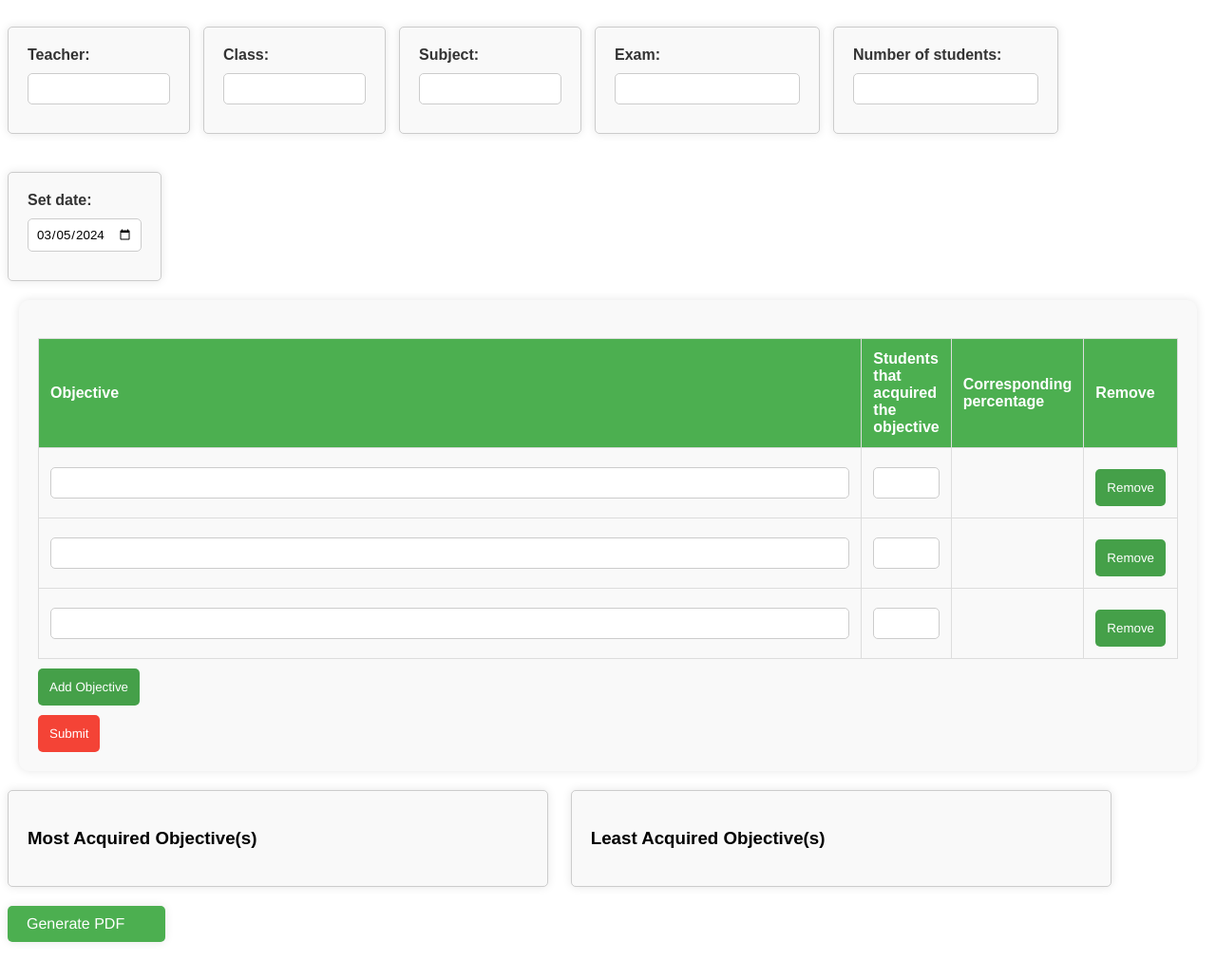
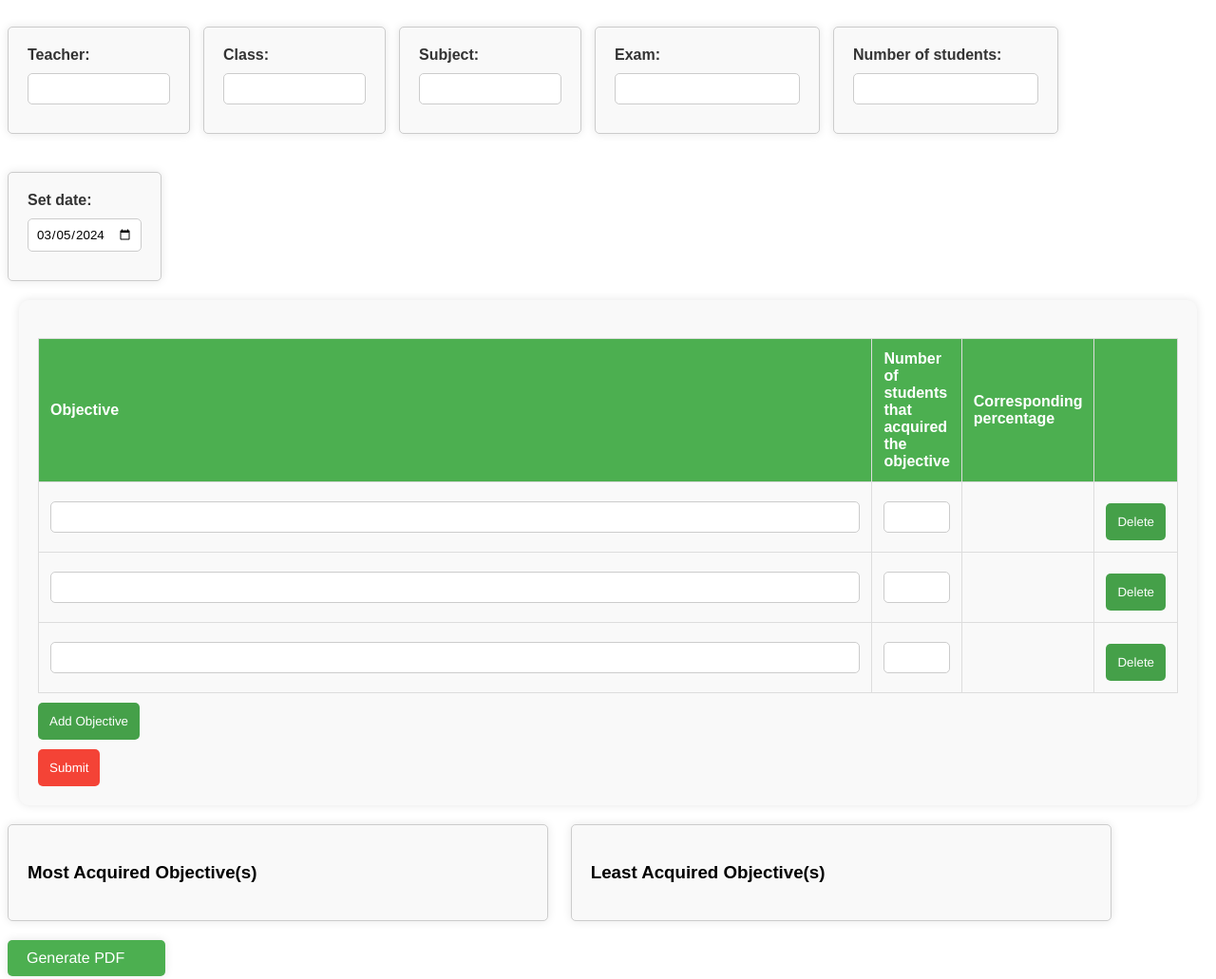
Before and after one commit to TouficAlMabsout/StudentAssessment, a plain HTML site: page index.html in a window 1280 px wide. Shown: the whole page at 95% size. Before the commit the page ends 1000 px from the top, so only its background shows below. Drawn offline with Linux system fonts and the light colour scheme.

Commit message:
changed the delete button

```diff
--- a/index.html
+++ b/index.html
@@ -51,9 +51,9 @@
             <thead>
                 <tr>
                     <th>Objective</th>
-                    <th>Students that acquired the objective</th>
+                    <th>Number of students that acquired the objective</th>
                     <th>Corresponding percentage</th>
-                    <th>Remove</th>
+                    <th></th>
                 </tr>
             </thead>
             <tbody>
--- a/script.js
+++ b/script.js
@@ -52,7 +52,7 @@ function addRow(table) {
     // Set value to an empty string after appending to the document
 
     var removeCell = row.insertCell(3);
-    removeCell.innerHTML = '<button type="button">Remove</button>';
+    removeCell.innerHTML = '<button type="button">Delete</button>';
     removeCell.querySelector('button').addEventListener('click', function () {
         table.deleteRow(row.rowIndex);
     });
```
